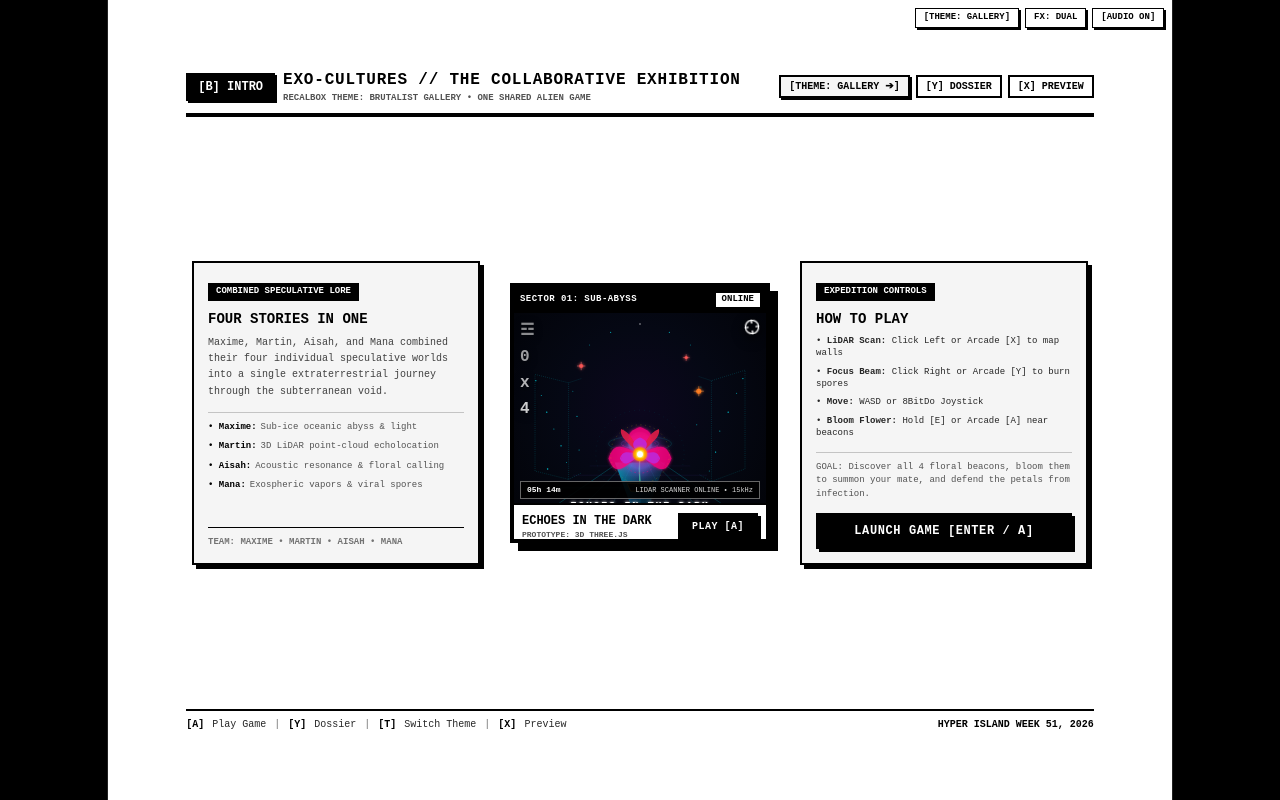
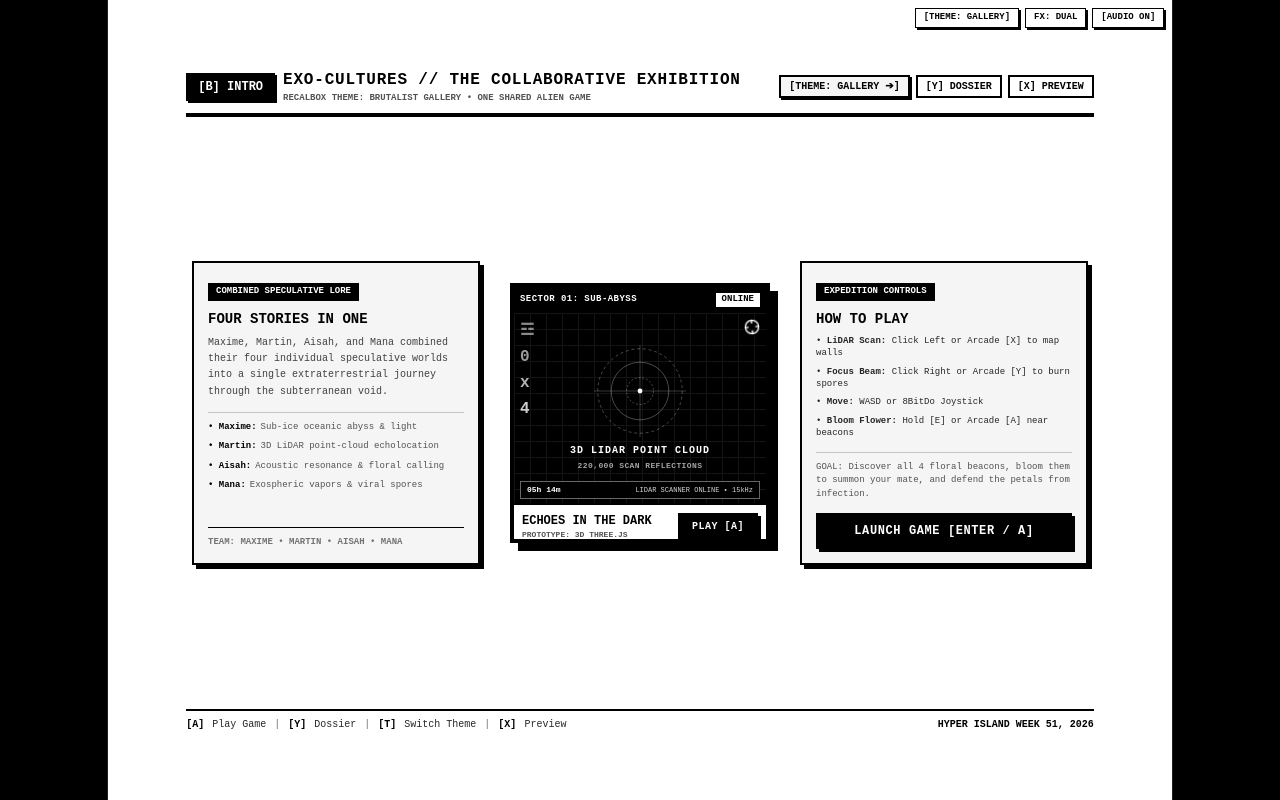
Before and after one commit to maxlearns2code/exo-cultures, a Next.js app: page / in a window 1280 px wide. Both pictures are taken after a click on the button "EXHIBITION HUB". Built offline with nearby package versions, Linux system fonts and the light colour scheme.

Commit message:
feat: replace image artwork with pure typographic brutalist telemetry

```diff
--- a/src/components/organisms/AttractMode.tsx
+++ b/src/components/organisms/AttractMode.tsx
@@ -1,7 +1,6 @@
 "use client";
 
 import React from "react";
-import Image from "next/image";
 
 interface AttractModeProps {
   onDismiss: () => void;
@@ -39,15 +38,26 @@ export function AttractMode({ onDismiss }: AttractModeProps) {
           </span>
         </div>
 
-        {/* Artwork Display */}
-        <div className="relative w-44 h-44 sm:w-52 sm:h-52 bg-black border-2 border-purple-400 overflow-hidden mb-3 shadow-[0_0_20px_rgba(168,85,247,0.4)]">
-          <Image
-            src="/assets/martin/echoes-in-the-dark.svg"
-            alt="Echoes in the Dark"
-            fill
-            className="object-cover scale-105"
-            priority
-          />
+        {/* Typographic Wireframe Radar Display */}
+        <div className="relative w-44 h-44 sm:w-52 sm:h-52 bg-black border-2 border-purple-400 overflow-hidden mb-3 shadow-[0_0_20px_rgba(168,85,247,0.4)] flex flex-col items-center justify-center p-3 select-none">
+          <div className="absolute inset-0 bg-[linear-gradient(to_right,#3b0764_1px,transparent_1px),linear-gradient(to_bottom,#3b0764_1px,transparent_1px)] bg-[size:14px_14px] opacity-40 pointer-events-none" />
+          <svg className="w-24 h-24 text-purple-400/60 mb-2 drop-shadow-[0_0_10px_#c084fc]" viewBox="0 0 100 100" fill="none">
+            <circle cx="50" cy="50" r="42" stroke="currentColor" strokeWidth="1" strokeDasharray="4 4" />
+            <circle cx="50" cy="50" r="28" stroke="currentColor" strokeWidth="1.5" />
+            <circle cx="50" cy="50" r="14" stroke="currentColor" strokeWidth="1" strokeDasharray="2 2" />
+            <line x1="50" y1="4" x2="50" y2="96" stroke="currentColor" strokeWidth="1" strokeDasharray="3 3" />
+            <line x1="4" y1="50" x2="96" y2="50" stroke="currentColor" strokeWidth="1" strokeDasharray="3 3" />
+            <circle cx="50" cy="50" r="3" fill="#c084fc" className="animate-pulse" />
+          </svg>
+          <span className="text-xs font-bold text-white tracking-widest uppercase">
+            3D LiDAR POINT CLOUD
+          </span>
+          <span className="text-[9px] text-purple-300 font-bold tracking-wider mt-0.5">
+            220,000 SCAN REFLECTIONS
+          </span>
+          <span className="text-[8px] text-neutral-400 font-mono mt-1">
+            SECTOR 01 • RIGEL-VII
+          </span>
         </div>
 
         <h3 className="text-sm md:text-base font-bold text-white uppercase tracking-wider mb-1">
--- a/src/components/organisms/ExhibitCard.tsx
+++ b/src/components/organisms/ExhibitCard.tsx
@@ -1,14 +1,12 @@
 "use client";
 
 import React from "react";
-import Image from "next/image";
 import { AlienGlyphs } from "@/components/atoms/AlienGlyphs";
 import { CrosshairReticle } from "@/components/atoms/CrosshairReticle";
 import { ArcadeButton } from "@/components/atoms/Button";
 
 interface ExhibitCardProps {
   title: string;
-  imageSrc?: string;
   alienGlyphs?: string;
   planetCoords?: string;
   beamLock?: string;
@@ -18,7 +16,6 @@ interface ExhibitCardProps {
 
 export function ExhibitCard({
   title,
-  imageSrc = "/assets/martin/echoes-in-the-dark.svg",
   alienGlyphs = "☲0x45⋔⎎▲",
   planetCoords = "05h 14m • RIGEL-VII",
   beamLock = "15kHz RGB LOCKED",
@@ -38,15 +35,29 @@ export function ExhibitCard({
         <span className="bg-white text-black px-1.5 py-0.2 uppercase font-bold">ONLINE</span>
       </div>
 
-      {/* Artwork Area */}
-      <div className="relative flex-1 w-full min-h-[190px] bg-black">
-        <Image
-          src={imageSrc}
-          alt={title}
-          fill
-          priority
-          className="object-cover group-hover:scale-105 transition-transform duration-300"
-        />
+      {/* Visual Telemetry Radar Area (Pure Typographic & Wireframe) */}
+      <div className="relative flex-1 w-full min-h-[190px] bg-black flex flex-col items-center justify-center p-3 overflow-hidden">
+        {/* Subtle grid background */}
+        <div className="absolute inset-0 bg-[linear-gradient(to_right,#222_1px,transparent_1px),linear-gradient(to_bottom,#222_1px,transparent_1px)] bg-[size:16px_16px] opacity-60 pointer-events-none" />
+
+        {/* Central Radar Wireframe */}
+        <div className="relative z-10 flex flex-col items-center text-center">
+          <svg className="w-24 h-24 text-white/30 mb-1" viewBox="0 0 100 100" fill="none">
+            <circle cx="50" cy="50" r="44" stroke="currentColor" strokeWidth="1" strokeDasharray="3 3" />
+            <circle cx="50" cy="50" r="30" stroke="currentColor" strokeWidth="1" />
+            <circle cx="50" cy="50" r="14" stroke="currentColor" strokeWidth="1" strokeDasharray="2 2" />
+            <line x1="50" y1="2" x2="50" y2="98" stroke="currentColor" strokeWidth="0.75" />
+            <line x1="2" y1="50" x2="98" y2="50" stroke="currentColor" strokeWidth="0.75" />
+            <circle cx="50" cy="50" r="3" fill="white" className="animate-ping" style={{ transformOrigin: "center" }} />
+            <circle cx="50" cy="50" r="2.5" fill="white" />
+          </svg>
+          <span className="text-[10px] font-black tracking-widest text-white uppercase">
+            3D LiDAR POINT CLOUD
+          </span>
+          <span className="text-[8px] text-neutral-400 font-bold tracking-wider mt-0.5">
+            220,000 SCAN REFLECTIONS
+          </span>
+        </div>
 
         {/* Crosshair Overlay */}
         <div className="absolute top-1.5 right-1.5 text-white z-10 pointer-events-none drop-shadow-[0_2px_4px_rgba(0,0,0,0.9)]">
--- a/src/components/organisms/ExpoDossierModal.tsx
+++ b/src/components/organisms/ExpoDossierModal.tsx
@@ -1,7 +1,6 @@
 "use client";
 
 import React, { useState } from "react";
-import NextImage from "next/image";
 
 interface ExpoDossierModalProps {
   isOpen: boolean;
@@ -330,16 +329,23 @@ export function ExpoDossierModal({ isOpen, onClose }: ExpoDossierModalProps) {
 
               <div className="grid grid-cols-1 md:grid-cols-3 gap-4">
                 <div className="md:col-span-1 flex flex-col items-center">
-                  <div className="relative w-full aspect-square border-2 border-white overflow-hidden shadow-[6px_6px_0px_#ffffff] mb-2 bg-black">
-                    <NextImage
-                      src="/assets/martin/echoes-in-the-dark.svg"
-                      alt="Exo-Cultures Poster"
-                      fill
-                      className="object-cover"
-                    />
+                  <div className="relative w-full aspect-square border-2 border-white overflow-hidden shadow-[6px_6px_0px_#ffffff] mb-2 bg-black p-3 font-mono flex flex-col justify-between select-none">
+                    <div className="flex justify-between items-start border-b border-white/40 pb-1">
+                      <span className="text-[8px] font-bold text-neutral-400">EXO-CULTURES 2026</span>
+                      <span className="text-[8px] bg-white text-black px-1 font-bold">SCHEMATIC</span>
+                    </div>
+                    <div className="text-center py-2 space-y-1">
+                      <div className="text-[11px] font-black tracking-widest text-white uppercase">ECHOES IN THE DARK</div>
+                      <div className="text-[7px] text-neutral-400">3D LIDAR • RAYCASTING ENGINE</div>
+                      <div className="text-[9px] text-white/80 tracking-widest pt-1 font-bold">☲ 0x45 ⋔ ⎎ ▲</div>
+                    </div>
+                    <div className="border-t border-white/40 pt-1 text-[7px] text-neutral-400 flex justify-between">
+                      <span>RIGEL-VII SUB-ABYSS</span>
+                      <span>4 CREATORS • 1 WORLD</span>
+                    </div>
                   </div>
                   <span className="text-[10px] text-neutral-400 uppercase font-bold text-center">
-                    Official Collaborative Poster
+                    Typographic Exhibition Diagram
                   </span>
                 </div>
 
--- a/src/components/templates/GatewayTemplate.tsx
+++ b/src/components/templates/GatewayTemplate.tsx
@@ -109,7 +109,6 @@ export function GatewayTemplate({
           <div className="md:col-span-4 flex flex-col items-center">
             <ExhibitCard
               title={culture.title}
-              imageSrc={culture.imageSrc}
               alienGlyphs={alien.alienGlyphs}
               planetCoords={alien.planetCoords}
               beamLock={alien.beamLock}
--- a/src/components/templates/SpecimenTemplate.tsx
+++ b/src/components/templates/SpecimenTemplate.tsx
@@ -1,7 +1,6 @@
 "use client";
 
 import React from "react";
-import Image from "next/image";
 import { CultureInfo, ALIEN_CULTURE_METADATA } from "@/types";
 import { ControlsHintBar } from "@/components/molecules/ControlsHintBar";
 import { ArcadeButton } from "@/components/atoms/Button";
@@ -93,7 +92,10 @@ export function SpecimenTemplate({
             </div>
           </div>
 
-          <div className="relative flex-1 min-h-[190px] rounded border border-emerald-500/60 overflow-hidden bg-black flex items-center justify-center">
+          <div className="relative flex-1 min-h-[190px] rounded border border-emerald-500/60 overflow-hidden bg-black flex flex-col items-center justify-center p-3 select-none">
+            {/* Phosphor matrix grid */}
+            <div className="absolute inset-0 bg-[linear-gradient(to_right,#064e3b_1px,transparent_1px),linear-gradient(to_bottom,#064e3b_1px,transparent_1px)] bg-[size:14px_14px] opacity-40 pointer-events-none" />
+
             <div className="absolute left-1.5 top-2 bottom-2 z-20 flex flex-col justify-between text-[7px] font-mono text-emerald-600 select-none pointer-events-none">
               <span>100%</span>
               <span>75%</span>
@@ -102,19 +104,29 @@ export function SpecimenTemplate({
               <span>0%</span>
             </div>
 
-            <Image
-              src={culture.imageSrc || "/assets/martin/echoes-in-the-dark.svg"}
-              alt={culture.title}
-              fill
-              priority
-              className="object-cover"
-            />
+            {/* Central Bio-Radar Schematic */}
+            <div className="relative z-10 flex flex-col items-center text-center">
+              <svg className="w-24 h-24 text-emerald-400/50 mb-1 drop-shadow-[0_0_6px_#10b981]" viewBox="0 0 100 100" fill="none">
+                <circle cx="50" cy="50" r="42" stroke="currentColor" strokeWidth="1" strokeDasharray="3 3" />
+                <circle cx="50" cy="50" r="28" stroke="currentColor" strokeWidth="1.2" />
+                <circle cx="50" cy="50" r="14" stroke="currentColor" strokeWidth="0.8" strokeDasharray="2 2" />
+                <line x1="50" y1="2" x2="50" y2="98" stroke="currentColor" strokeWidth="0.8" />
+                <line x1="2" y1="50" x2="98" y2="50" stroke="currentColor" strokeWidth="0.8" />
+                <circle cx="50" cy="50" r="3" fill="#10b981" className="animate-pulse" />
+              </svg>
+              <span className="text-xs font-bold tracking-widest text-emerald-300 uppercase drop-shadow-[0_0_6px_#22c55e]">
+                BIOLUMINESCENT CHAMBER
+              </span>
+              <span className="text-[8px] text-emerald-500 font-mono mt-0.5">
+                RAYCAST MATRIX: 220,000 NODES
+              </span>
+            </div>
 
             <div className="absolute top-2 right-2 text-emerald-400 z-10 pointer-events-none font-mono text-xs font-bold">
               [+]
             </div>
 
-            <div className="absolute bottom-2 left-4 right-2 z-10 bg-black/80 text-emerald-300 border border-emerald-500/50 p-1 flex items-center justify-between text-[8px]">
+            <div className="absolute bottom-2 left-4 right-2 z-10 bg-black/90 text-emerald-300 border border-emerald-500/50 p-1 flex items-center justify-between text-[8px]">
               <span>SAMPLE: {alien.sampleType}</span>
               <span className="text-amber-400 font-bold">{alien.beamLock}</span>
             </div>
--- a/src/components/templates/TranslatorTemplate.tsx
+++ b/src/components/templates/TranslatorTemplate.tsx
@@ -1,7 +1,6 @@
 "use client";
 
 import React from "react";
-import Image from "next/image";
 import { CultureInfo, ALIEN_CULTURE_METADATA } from "@/types";
 import { ControlsHintBar } from "@/components/molecules/ControlsHintBar";
 import { ArcadeButton } from "@/components/atoms/Button";
@@ -77,15 +76,31 @@ export function TranslatorTemplate({
 
       {/* 2. CYBER-CHAMFERED HERO SPOTLIGHT VIEWPORT */}
       <div className="w-full flex-1 min-h-0 bg-[#090b1a]/90 border-2 border-purple-400 shadow-[0_0_25px_rgba(192,132,252,0.4),inset_0_0_15px_rgba(192,132,252,0.15)] p-3 flex flex-col md:flex-row gap-4 overflow-hidden relative mb-2.5 z-10">
-        {/* Left Side: Glowing Holographic Artwork */}
-        <div className="relative w-full md:w-5/12 h-48 md:h-full border border-purple-500/50 overflow-hidden bg-black flex items-center justify-center">
-          <Image
-            src={culture.imageSrc || "/assets/martin/echoes-in-the-dark.svg"}
-            alt={culture.title}
-            fill
-            priority
-            className="object-cover"
-          />
+        {/* Left Side: Holographic Telemetry Viewport (Typographic Wireframe) */}
+        <div className="relative w-full md:w-5/12 h-48 md:h-full border border-purple-500/50 overflow-hidden bg-black flex flex-col items-center justify-center p-3 select-none">
+          {/* Cybernetic grid */}
+          <div className="absolute inset-0 bg-[linear-gradient(to_right,#3b0764_1px,transparent_1px),linear-gradient(to_bottom,#3b0764_1px,transparent_1px)] bg-[size:16px_16px] opacity-50 pointer-events-none" />
+
+          {/* Central Hologram Target Wireframe */}
+          <div className="relative z-10 flex flex-col items-center text-center">
+            <svg className="w-24 h-24 text-purple-400/60 mb-2 drop-shadow-[0_0_8px_#c084fc]" viewBox="0 0 100 100" fill="none">
+              <circle cx="50" cy="50" r="42" stroke="currentColor" strokeWidth="1" strokeDasharray="4 4" />
+              <circle cx="50" cy="50" r="28" stroke="currentColor" strokeWidth="1.5" />
+              <circle cx="50" cy="50" r="12" stroke="currentColor" strokeWidth="1" strokeDasharray="2 2" />
+              <line x1="50" y1="4" x2="50" y2="96" stroke="currentColor" strokeWidth="1" strokeDasharray="3 3" />
+              <line x1="4" y1="50" x2="96" y2="50" stroke="currentColor" strokeWidth="1" strokeDasharray="3 3" />
+              <circle cx="50" cy="50" r="3" fill="#00f0ff" className="animate-pulse" />
+            </svg>
+            <span className="text-xs font-black tracking-widest text-cyan-300 uppercase drop-shadow-[0_0_8px_#00f0ff]">
+              LiDAR RADAR BUFFER
+            </span>
+            <span className="text-[9px] text-purple-300 font-bold tracking-wider mt-0.5">
+              SECTOR 01: SUBTERRANEAN VOID
+            </span>
+            <span className="text-[8px] text-neutral-400 mt-1 font-mono">
+              AZ: 312° • ELEV: +14° • 0 LUX
+            </span>
+          </div>
 
           <div className="absolute top-2 right-2 text-white z-10 pointer-events-none drop-shadow-[0_0_8px_#c084fc] font-mono text-xs font-bold">
             [+]
--- a/src/types/culture.ts
+++ b/src/types/culture.ts
@@ -40,7 +40,6 @@ export const COLLABORATIVE_GAME: CultureInfo = {
   description:
     "A unified collaborative game combining the sub-ice abyssal bioluminescence, photonic LiDAR echolocation, floral acoustic resonance, and atmospheric exosphere drift of four creators. Navigate the pitch-black subterranean void, charge floral beacons to bloom resonant flowers, defend against viral spores, and summon your distant counterpart.",
   mechanics: ["3D LiDAR Echolocation", "Bloom Defense", "Photonic Scan", "Floral Resonance"],
-  imageSrc: "/assets/martin/echoes-in-the-dark.svg",
 };
 
 export const ALIEN_CULTURE_METADATA: Record<string, CultureAlienData> = {
```
Also changed, not shown: public/assets/martin/echoes-in-the-dark.svg (deleted).
